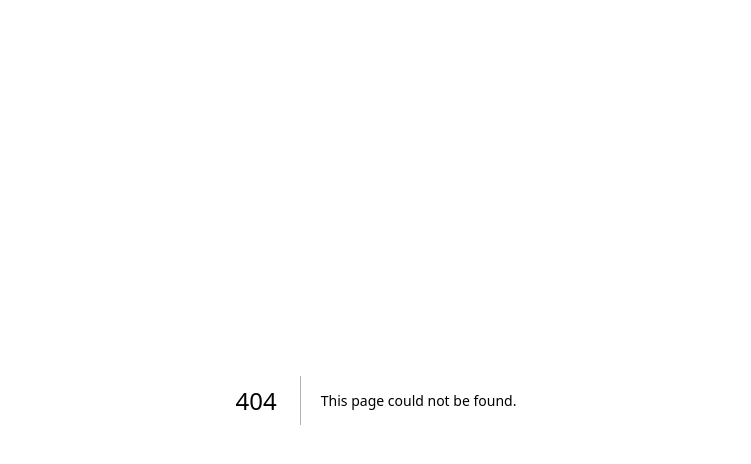
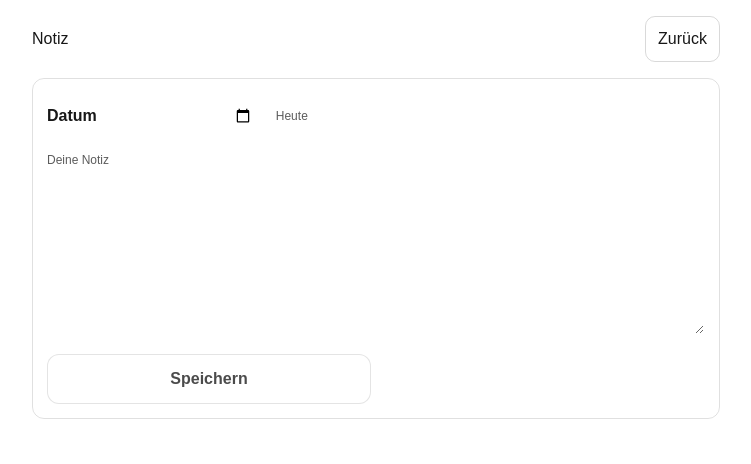
Before and after one commit to jakup-rgb/fitness-timelapse, a Next.js app: page /notes in a window 1280 px wide. Before the commit this address had no page. Shown: the top 464 px of the page, without its empty margins (264-1015 px from the left). Built offline with nearby package versions, Linux system fonts and the light colour scheme.

Commit message:
lib_notes_timelapse

```diff
--- a/app/lib/db.ts
+++ b/app/lib/db.ts
@@ -2,8 +2,14 @@ import { openDB, type DBSchema } from "idb";
 
 export type PhotoEntry = {
   id: string;
-  date: string; // ISO String
+  date: string; // ISO String (UTC)
   blob: Blob;
+};
+
+export type NoteEntry = {
+  day: string; // "YYYY-MM-DD" (lokal)
+  text: string;
+  updatedAt: string; // ISO
 };
 
 interface FitnessDB extends DBSchema {
@@ -12,13 +18,17 @@ interface FitnessDB extends DBSchema {
     value: PhotoEntry;
     indexes: { "by-date": string };
   };
+  notes: {
+    key: string; // dayKey "YYYY-MM-DD"
+    value: NoteEntry;
+    indexes: { "by-updated": string };
+  };
 }
 
 const DB_NAME = "fitness_timelapse_db";
-const DB_VERSION = 1;
+const DB_VERSION = 2;
 
 function makeId() {
-  // in modernen Browsern verfügbar
   if (typeof crypto !== "undefined" && "randomUUID" in crypto) {
     return crypto.randomUUID();
   }
@@ -27,12 +37,29 @@ function makeId() {
 
 async function getDB() {
   return openDB<FitnessDB>(DB_NAME, DB_VERSION, {
-    upgrade(db) {
-      const store = db.createObjectStore("photos", { keyPath: "id" });
-      store.createIndex("by-date", "date");
+    upgrade(db, oldVersion) {
+      // v1: photos
+      if (oldVersion < 1) {
+        const store = db.createObjectStore("photos", { keyPath: "id" });
+        store.createIndex("by-date", "date");
+      } else if (!db.objectStoreNames.contains("photos")) {
+        const store = db.createObjectStore("photos", { keyPath: "id" });
+        store.createIndex("by-date", "date");
+      }
+
+      // v2: notes
+      if (oldVersion < 2) {
+        const notes = db.createObjectStore("notes", { keyPath: "day" });
+        notes.createIndex("by-updated", "updatedAt");
+      } else if (!db.objectStoreNames.contains("notes")) {
+        const notes = db.createObjectStore("notes", { keyPath: "day" });
+        notes.createIndex("by-updated", "updatedAt");
+      }
     },
   });
 }
+
+// -------------------- Photos --------------------
 
 export async function addPhoto(blob: Blob): Promise<PhotoEntry> {
   const db = await getDB();
@@ -52,7 +79,38 @@ export async function getAllPhotos(): Promise<PhotoEntry[]> {
   all.sort((a, b) => b.date.localeCompare(a.date));
   return all;
 }
+
 export async function deletePhoto(id: string): Promise<void> {
-    const db = await getDB();
-    await db.delete("photos", id);
-  }
+  const db = await getDB();
+  await db.delete("photos", id);
+}
+
+// -------------------- Notes (pro Tag) --------------------
+
+export async function upsertNote(day: string, text: string): Promise<NoteEntry> {
+  const db = await getDB();
+  const entry: NoteEntry = {
+    day,
+    text,
+    updatedAt: new Date().toISOString(),
+  };
+  await db.put("notes", entry);
+  return entry;
+}
+
+export async function getNote(day: string): Promise<NoteEntry | undefined> {
+  const db = await getDB();
+  return db.get("notes", day);
+}
+
+export async function deleteNote(day: string): Promise<void> {
+  const db = await getDB();
+  await db.delete("notes", day);
+}
+
+export async function getAllNotes(): Promise<NoteEntry[]> {
+  const db = await getDB();
+  const all = await db.getAll("notes");
+  all.sort((a, b) => b.day.localeCompare(a.day));
+  return all;
+}
--- /dev/null
+++ b/app/notes/page.tsx
@@ -0,0 +1,132 @@
+"use client";
+
+import { useEffect, useMemo, useState } from "react";
+import { Container, Topbar, ButtonLink, Card } from "../ui";
+import { getNote, upsertNote, deleteNote } from "../lib/db";
+
+function localDayKey(date: Date) {
+  const y = date.getFullYear();
+  const m = String(date.getMonth() + 1).padStart(2, "0");
+  const d = String(date.getDate()).padStart(2, "0");
+  return `${y}-${m}-${d}`;
+}
+
+export default function NotesPage() {
+  const todayKey = useMemo(() => localDayKey(new Date()), []);
+  const [day, setDay] = useState(todayKey);
+  const [text, setText] = useState("");
+  const [loading, setLoading] = useState(true);
+  const [saving, setSaving] = useState(false);
+
+  async function load(d: string) {
+    setLoading(true);
+    const n = await getNote(d);
+    setText(n?.text ?? "");
+    setLoading(false);
+  }
+
+  useEffect(() => {
+    load(day);
+    // eslint-disable-next-line react-hooks/exhaustive-deps
+  }, [day]);
+
+  async function handleSave() {
+    setSaving(true);
+    try {
+      await upsertNote(day, text.trim());
+    } finally {
+      setSaving(false);
+    }
+  }
+
+  async function handleDelete() {
+    const ok = confirm("Notiz wirklich löschen?");
+    if (!ok) return;
+    await deleteNote(day);
+    setText("");
+  }
+
+  return (
+    <Container>
+      <Topbar title="Notiz" right={<ButtonLink href="/next">Zurück</ButtonLink>} />
+
+      <Card>
+        <div style={{ display: "flex", gap: 10, alignItems: "center", flexWrap: "wrap" }}>
+          <div style={{ fontWeight: 800 }}>Datum</div>
+          <input
+            type="date"
+            value={day}
+            onChange={(e) => setDay(e.target.value)}
+            style={{
+              padding: "10px 12px",
+              borderRadius: 12,
+              border: "1px solid rgba(255,255,255,0.14)",
+              background: "rgba(255,255,255,0.06)",
+              color: "white",
+            }}
+          />
+          {day === todayKey && (
+            <div style={{ fontSize: 12, opacity: 0.7 }}>Heute</div>
+          )}
+        </div>
+
+        <div style={{ marginTop: 12 }}>
+          <div style={{ fontSize: 12, opacity: 0.7, marginBottom: 6 }}>Deine Notiz</div>
+          <textarea
+            value={text}
+            onChange={(e) => setText(e.target.value)}
+            placeholder={loading ? "Lade..." : "z.B. Training, Gewicht, Gefühl..."}
+            rows={6}
+            style={{
+              width: "100%",
+              resize: "vertical",
+              padding: "12px",
+              borderRadius: 14,
+              border: "1px solid rgba(255,255,255,0.14)",
+              background: "rgba(255,255,255,0.06)",
+              color: "white",
+              outline: "none",
+              lineHeight: 1.4,
+            }}
+          />
+        </div>
+
+        <div style={{ marginTop: 12, display: "grid", gridTemplateColumns: "1fr 1fr", gap: 10 }}>
+          <button
+            onClick={handleSave}
+            disabled={saving || loading}
+            style={{
+              padding: "12px",
+              borderRadius: 12,
+              border: "1px solid rgba(0,0,0,0.15)",
+              background: "white",
+              color: "black",
+              fontWeight: 800,
+              cursor: saving || loading ? "not-allowed" : "pointer",
+              opacity: saving || loading ? 0.7 : 1,
+            }}
+          >
+            {saving ? "Speichere..." : "Speichern"}
+          </button>
+
+          <button
+            onClick={handleDelete}
+            disabled={loading || text.trim().length === 0}
+            style={{
+              padding: "12px",
+              borderRadius: 12,
+              border: "1px solid rgba(255,255,255,0.14)",
+              background: "rgba(255,255,255,0.06)",
+              color: "white",
+              fontWeight: 700,
+              cursor: loading || text.trim().length === 0 ? "not-allowed" : "pointer",
+              opacity: loading || text.trim().length === 0 ? 0.6 : 1,
+            }}
+          >
+            Löschen
+          </button>
+        </div>
+      </Card>
+    </Container>
+  );
+}
--- a/app/timelapse/page.tsx
+++ b/app/timelapse/page.tsx
@@ -1,8 +1,15 @@
 "use client";
 
-import { useEffect, useState } from "react";
-import { getAllPhotos, type PhotoEntry } from "../lib/db";
+import { useEffect, useMemo, useState } from "react";
+import { getAllPhotos, getNote, type PhotoEntry } from "../lib/db";
 import { Container, Topbar, ButtonLink, Card } from "../ui";
+
+function localDayKey(date: Date) {
+  const y = date.getFullYear();
+  const m = String(date.getMonth() + 1).padStart(2, "0");
+  const d = String(date.getDate()).padStart(2, "0");
+  return `${y}-${m}-${d}`;
+}
 
 export default function TimelapsePage() {
   const [photos, setPhotos] = useState<PhotoEntry[]>([]);
@@ -11,7 +18,8 @@ export default function TimelapsePage() {
   const [playing, setPlaying] = useState(true);
   const [speed, setSpeed] = useState(300); // ms pro Bild
 
-
+  const [showNote, setShowNote] = useState(true);
+  const [noteText, setNoteText] = useState<string | null>(null);
 
   // Fotos laden
   useEffect(() => {
@@ -39,14 +47,12 @@ export default function TimelapsePage() {
     setIndex((i) => (i + 1) % urls.length);
   }
 
-
-  // Slideshow
+  // Slideshow (läuft einmal bis Ende)
   useEffect(() => {
     if (urls.length === 0 || !playing) return;
 
     const timer = setInterval(() => {
       setIndex((i) => {
-        // wenn letztes Bild erreicht → stoppen
         if (i >= urls.length - 1) {
           setPlaying(false);
           return i;
@@ -58,7 +64,24 @@ export default function TimelapsePage() {
     return () => clearInterval(timer);
   }, [urls, playing, speed]);
 
+  // Aktueller dayKey fürs Foto
+  const currentDayKey = useMemo(() => {
+    const p = photos[index];
+    if (!p) return null;
+    return localDayKey(new Date(p.date));
+  }, [photos, index]);
 
+  // Notiz für aktuellen Tag laden
+  useEffect(() => {
+    (async () => {
+      if (!currentDayKey) {
+        setNoteText(null);
+        return;
+      }
+      const n = await getNote(currentDayKey);
+      setNoteText(n?.text?.trim() ? n.text : null);
+    })();
+  }, [currentDayKey]);
 
   return (
     <Container>
@@ -95,8 +118,68 @@ export default function TimelapsePage() {
 
             <p style={{ marginTop: 8, fontSize: 12, opacity: 0.7 }}>
               {index + 1} / {urls.length}
+              {currentDayKey ? ` • ${new Date(currentDayKey).toLocaleDateString("de-DE")}` : ""}
             </p>
-            <label style={{ display: "block", marginTop: 10 }}>
+
+            {/* Toggle Notiz */}
+            <div style={{ marginTop: 10, display: "flex", gap: 8 }}>
+              <button
+                onClick={() => setShowNote((v) => !v)}
+                style={{
+                  flex: 1,
+                  padding: "10px",
+                  borderRadius: 10,
+                  border: "1px solid rgba(0,0,0,0.15)",
+                  background: "transparent",
+                  cursor: "pointer",
+                }}
+              >
+                {showNote ? "Notiz ausblenden" : "Notiz einblenden"}
+              </button>
+
+              <a
+                href="/notes"
+                style={{
+                  flex: 1,
+                  padding: "10px",
+                  borderRadius: 10,
+                  border: "1px solid rgba(0,0,0,0.15)",
+                  background: "transparent",
+                  cursor: "pointer",
+                  textAlign: "center",
+                  textDecoration: "none",
+                  color: "white",
+                  display: "flex",
+                  alignItems: "center",
+                  justifyContent: "center",
+                }}
+              >
+                Notizen öffnen
+              </a>
+            </div>
+
+            {/* Notiz Anzeige */}
+            {showNote && (
+              <div
+                style={{
+                  marginTop: 10,
+                  padding: 12,
+                  borderRadius: 12,
+                  border: "1px solid rgba(255,255,255,0.14)",
+                  background: "rgba(255,255,255,0.06)",
+                }}
+              >
+                <div style={{ fontSize: 12, opacity: 0.7, marginBottom: 6 }}>
+                  Notiz {currentDayKey ? `(${new Date(currentDayKey).toLocaleDateString("de-DE")})` : ""}
+                </div>
+                <div style={{ whiteSpace: "pre-wrap", lineHeight: 1.4, opacity: noteText ? 1 : 0.7 }}>
+                  {noteText ?? "Keine Notiz für diesen Tag."}
+                </div>
+              </div>
+            )}
+
+            {/* Scrub Slider */}
+            <label style={{ display: "block", marginTop: 12 }}>
               <div style={{ fontSize: 12, opacity: 0.7, marginBottom: 4 }}>
                 Frame auswählen
               </div>
@@ -107,7 +190,7 @@ export default function TimelapsePage() {
                 step={1}
                 value={index}
                 onChange={(e) => {
-      setPlaying(false); // beim scrubben pausieren
+                  setPlaying(false);
                   setIndex(Number(e.target.value));
                 }}
                 style={{ width: "100%" }}
@@ -131,9 +214,7 @@ export default function TimelapsePage() {
 
               <button
                 onClick={() => {
-  if (!playing && index >= urls.length - 1) {
-    setIndex(0); // von vorne
-  }
+                  if (!playing && index >= urls.length - 1) setIndex(0);
                   setPlaying((p) => !p);
                 }}
                 style={{
@@ -163,7 +244,6 @@ onClick={() => {
               </button>
             </div>
 
-
             <label style={{ display: "block", marginTop: 12 }}>
               <div style={{ fontSize: 12, opacity: 0.7, marginBottom: 4 }}>
                 Geschwindigkeit
@@ -177,12 +257,8 @@ onClick={() => {
                 onChange={(e) => setSpeed(Number(e.target.value))}
                 style={{ width: "100%" }}
               />
-  <div style={{ fontSize: 12, opacity: 0.6 }}>
-    {speed} ms
-  </div>
+              <div style={{ fontSize: 12, opacity: 0.6 }}>{speed} ms</div>
             </label>
-
-
           </>
         )}
       </Card>
```
Lines whose indentation alone changed are shown as unchanged.
